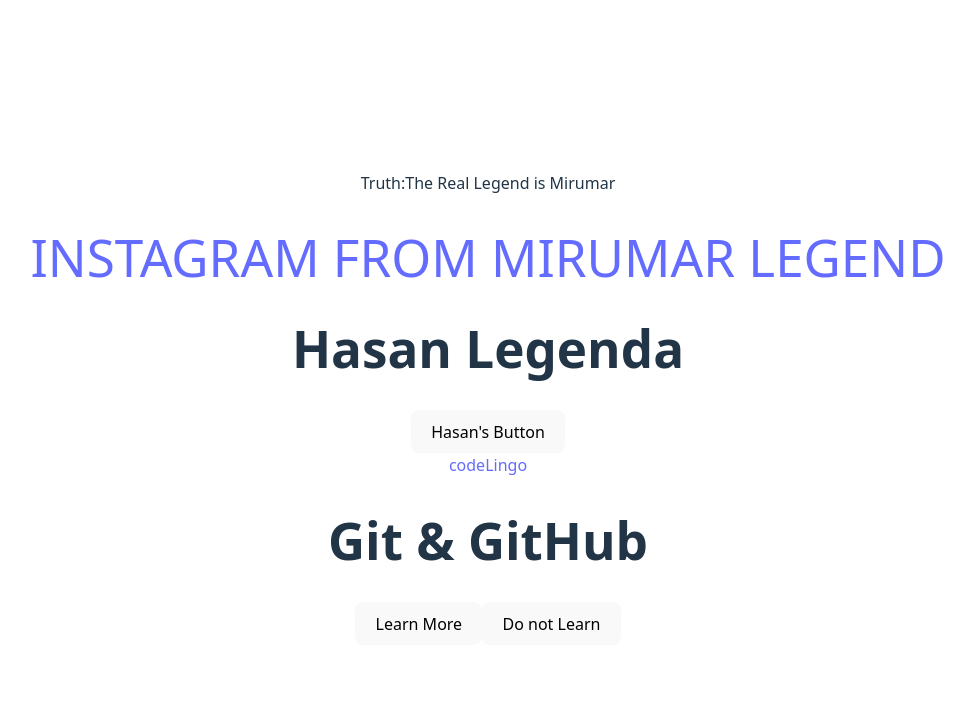
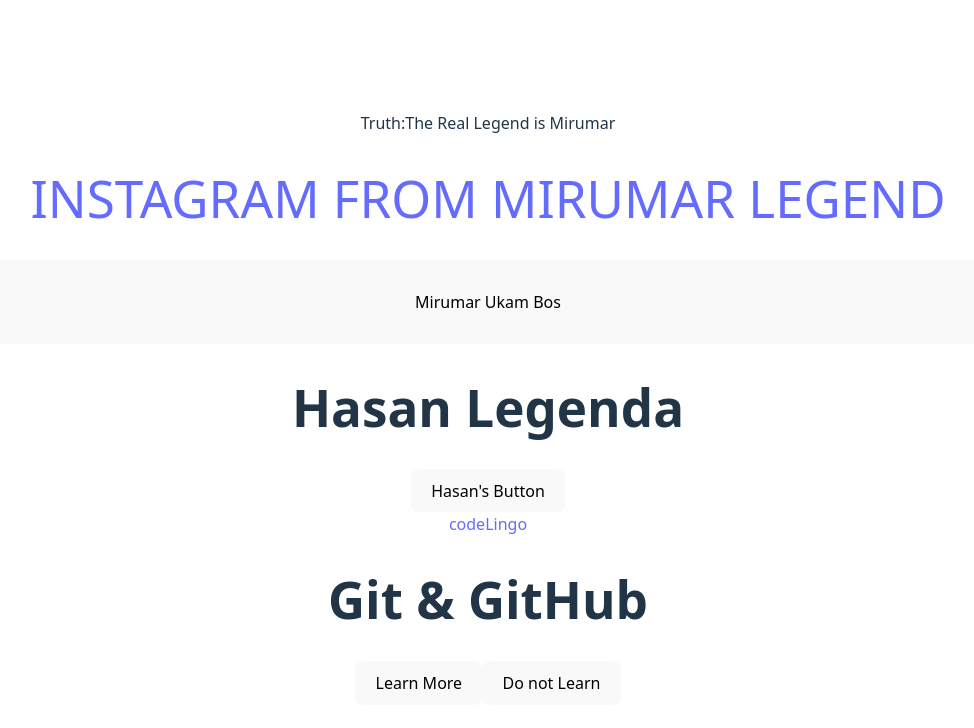
Before and after one commit to zmirumar/react-q, a React (Vite) app: page / in a window 1280 px wide. Shown: the top 728 px of the page, without its empty margins (152-1126 px from the left). Built offline with nearby package versions, Linux system fonts and the light colour scheme.

Commit message:
Mirumar ismi

```diff
--- a/package.json
+++ b/package.json
@@ -10,6 +10,8 @@
     "preview": "vite preview"
   },
   "dependencies": {
+    "antd": "^5.27.4",
+    "firebase": "^12.3.0",
     "react": "^19.1.1",
     "react-dom": "^19.1.1"
   },
--- a/src/components/Hasan.tsx
+++ b/src/components/Hasan.tsx
@@ -1,13 +1,25 @@
+import { Popconfirm } from "antd";
+
 function Hasan() {
-
   const HasanButton = () => {
     alert("My brother Mirumar write codes better than me");
     // eslint-disable-next-line @typescript-eslint/no-unused-expressions
     confirm("Do you agree?") ? alert("You are right") : alert("You are wrong");
-  }
+  };
   return (
     <div>
+      <Popconfirm
+        title="Mirumar Ukam Kot Legend"
+        description="Mirumar: 'Hasan aka mani kechirin'"
+        okText="Ha"
+        cancelText="Yo‘q"
+      >
+        <button style={{ padding: "30px", width: "1000px" }}>
+          Mirumar Ukam Bos
+        </button>
+      </Popconfirm>
       <h1>Hasan Legenda</h1>
+
       <button onClick={HasanButton}>Hasan's Button</button>
     </div>
   );
```
Also changed, not shown: src/components/Mirumar.tsx (+9 -6 lines), 1 other file (tests, documents, lock files or other folders).
